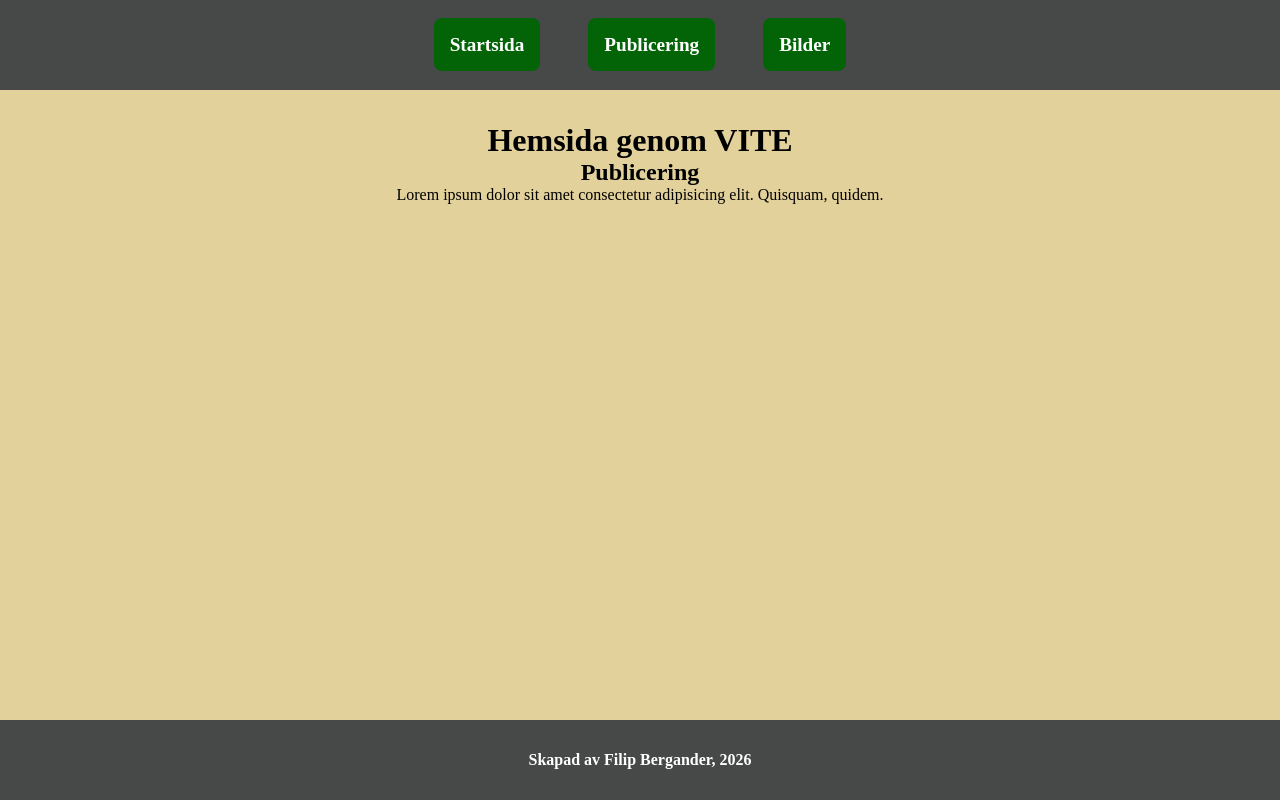
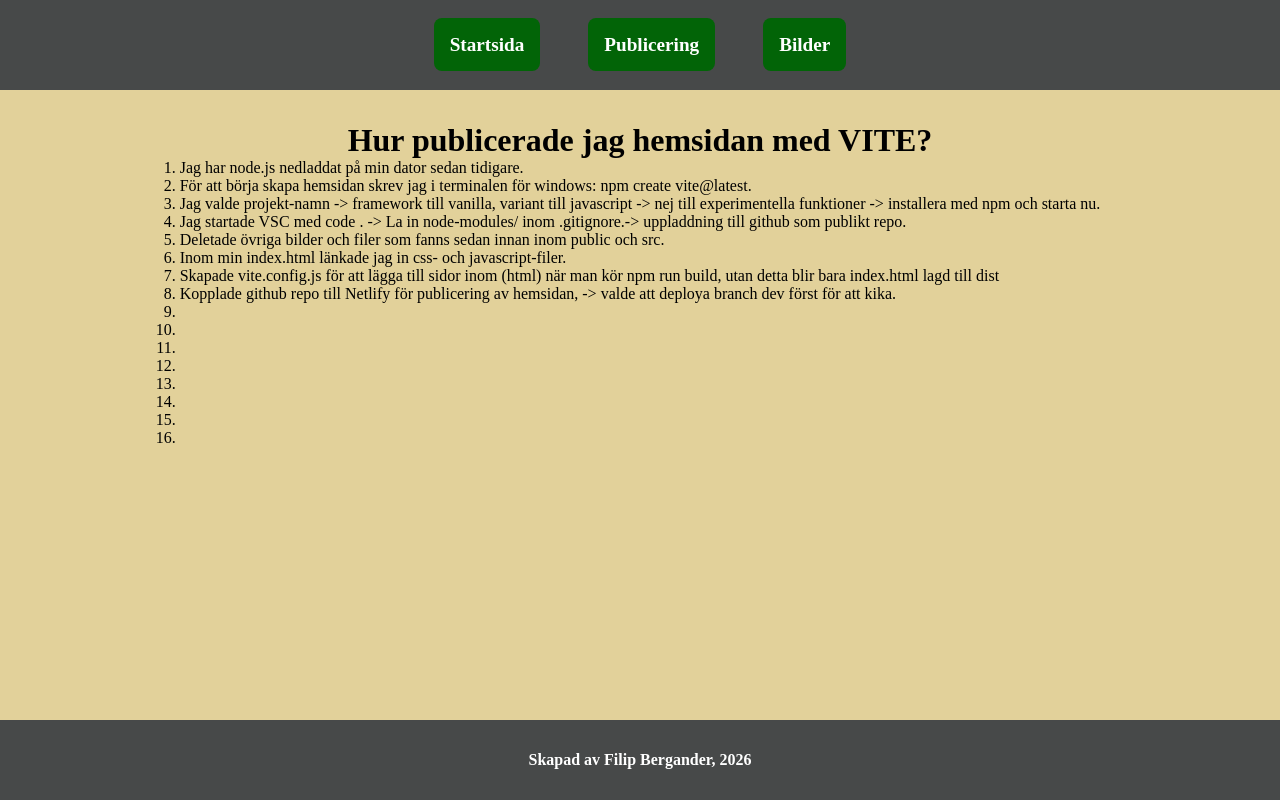
Before and after one commit to filipbergander/filips-viteprojekt, a website built with Vite: page publish.html in a window 1280 px wide. Built offline with nearby package versions, Linux system fonts and the light colour scheme.

Commit message:
Lagt upp hemsidan som ett test på Netlify för branchen dev, skrivit in hur jag gjort för att gå tillväga inom publish.html

```diff
--- a/publish.html
+++ b/publish.html
@@ -22,11 +22,27 @@
         </header>
     </div>
     <main>
-        <h1>Hemsida genom VITE</h1>
-        <h2>Publicering</h2>
-        <p>
-            Lorem ipsum dolor sit amet consectetur adipisicing elit. Quisquam, quidem.
-        </p>
+        <h1>Hur publicerade jag hemsidan med VITE?</h1>
+        <ol>
+            <li>Jag har node.js nedladdat på min dator sedan tidigare.</li>
+            <li> För att börja skapa hemsidan skrev jag i terminalen för windows: npm create vite@latest.</li>
+            <li>Jag valde projekt-namn -> framework till vanilla, variant till javascript -> nej till experimentella funktioner -> installera med npm och starta nu.</li>
+            <li>Jag startade VSC med code . -> La in node-modules/ inom .gitignore.-> uppladdning till github som publikt repo.</li>
+            <li>Deletade övriga bilder och filer som fanns sedan innan inom public och src.</li>
+            <li>Inom min index.html länkade jag in css- och javascript-filer. </li>
+            <li>Skapade vite.config.js för att lägga till sidor inom (html) när man kör npm run build, utan detta blir bara index.html lagd till dist</li>
+            <li>Kopplade github repo till Netlify för publicering av hemsidan, -> valde att deploya branch dev först för att kika.
+            </li>
+            <li></li>
+            <li></li>
+            <li></li>
+            <li></li>
+            <li></li>
+            <li></li>
+            <li></li>
+            <li></li>
+        </ol>
+
     </main>
     <footer id="main-footer">
         <p>Skapad av Filip Bergander, 2026</p>
--- a/src/css/styles.scss
+++ b/src/css/styles.scss
@@ -64,6 +64,11 @@
         margin-top: 2rem;
     }
 
+    main p {
+        font-weight: 600;
+        line-height: 1.5;
+    }
+
     #main-footer {
         display: flex;
         background-color: rgb(71, 73, 73);
@@ -72,6 +77,7 @@
         justify-content: center;
         width: 100%;
         margin: 1rem 0 0 0;
+        padding: 1rem;
     }
 
     #main-footer p {
--- a/src/js/main.js
+++ b/src/js/main.js
@@ -1,3 +1,3 @@
 "use strict";
 
-console.log("Hej från main.js");
+console.log("Det fungerar!");
```
Also changed, not shown: index.html (+0 -1 lines), pictures.html (+3 -3 lines).
